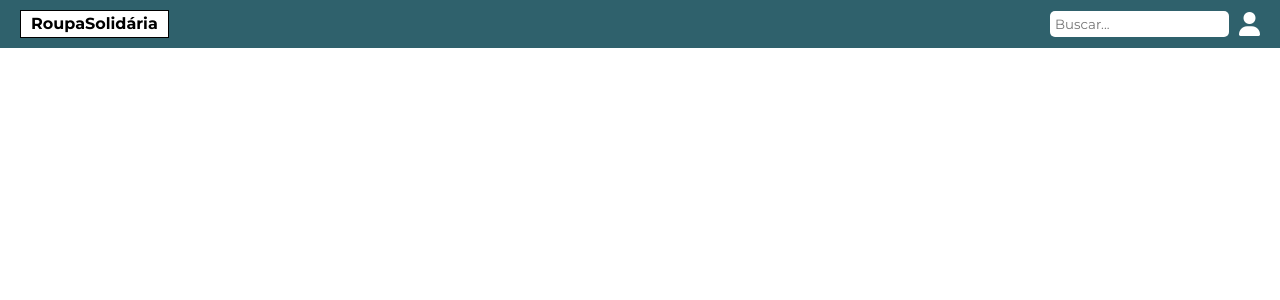
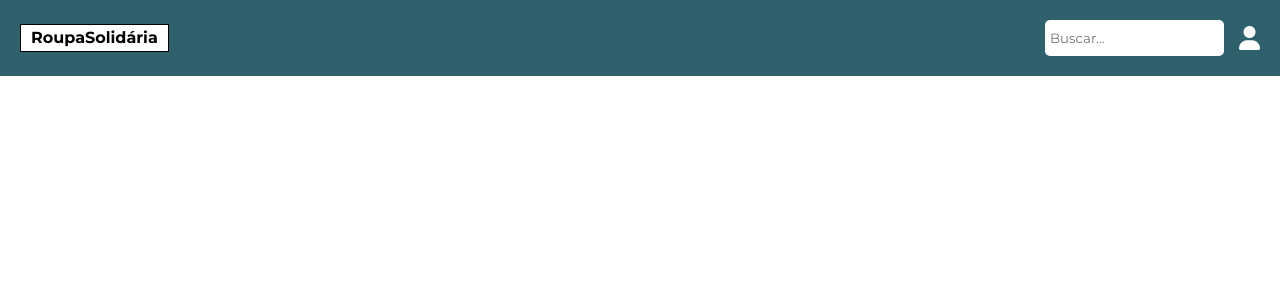
Before and after one commit to raphaeljjoao/roupa-solidaria, an Angular app in the folder app/: page / in a window 1280 px wide. Shown: the top 300 px of the page. Built offline with nearby package versions, Linux system fonts and the light colour scheme.

Commit message:
Nav style

```diff
--- a/app/src/app/shared/navbar/navbar.component.scss
+++ b/app/src/app/shared/navbar/navbar.component.scss
@@ -4,6 +4,7 @@
   align-items: center;
   background-color: #2F616C;
   padding: 10px 20px;
+  height: 7vh;
 }
 
 .logo {
@@ -20,8 +21,8 @@
 }
 
 .search {
-  padding: 5px;
-  margin-right: 10px;
+  padding: 10px 5px;
+  margin-right: 15px;
   border-radius: 5px;
   border: none;
 }
```
